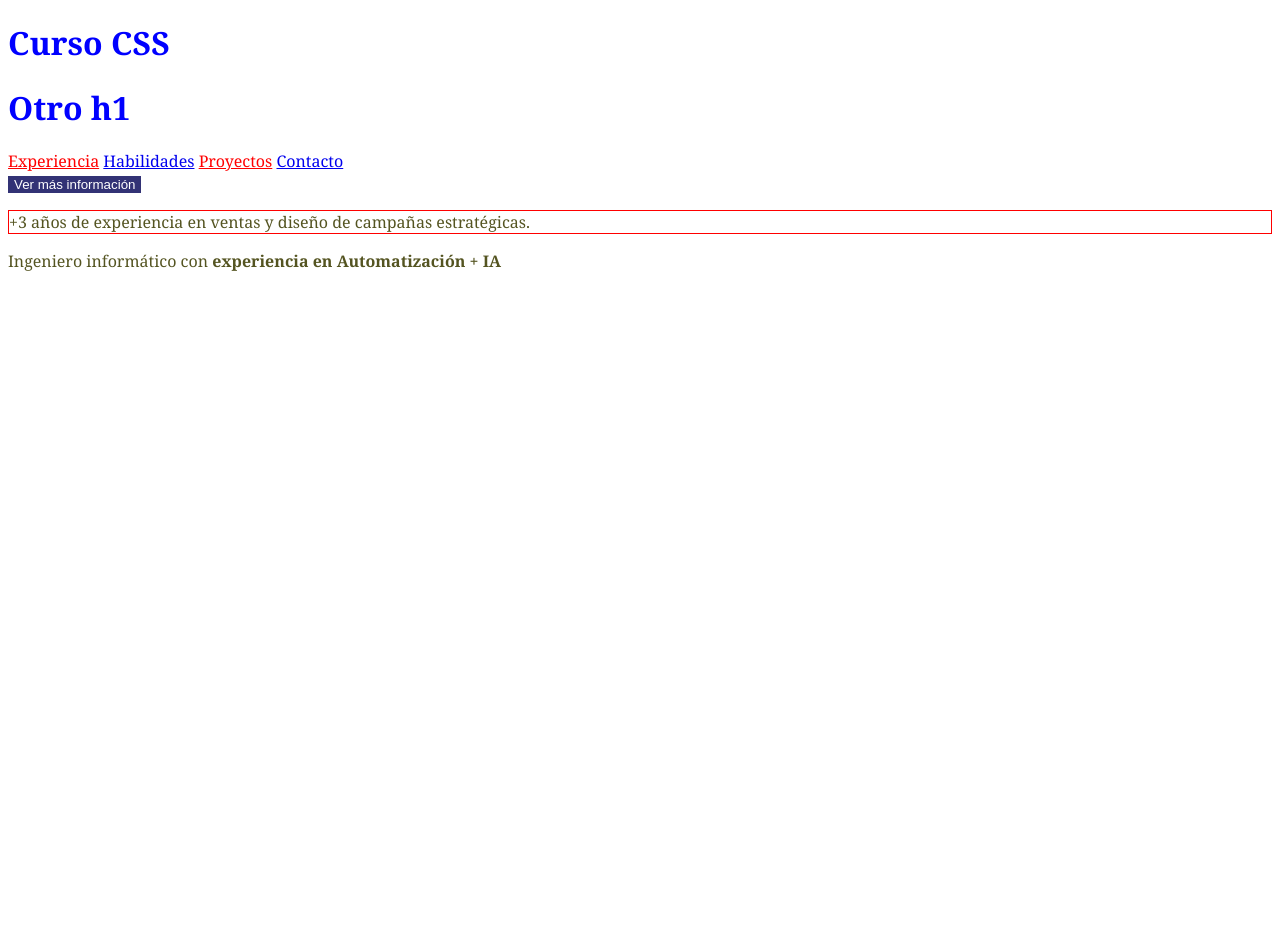
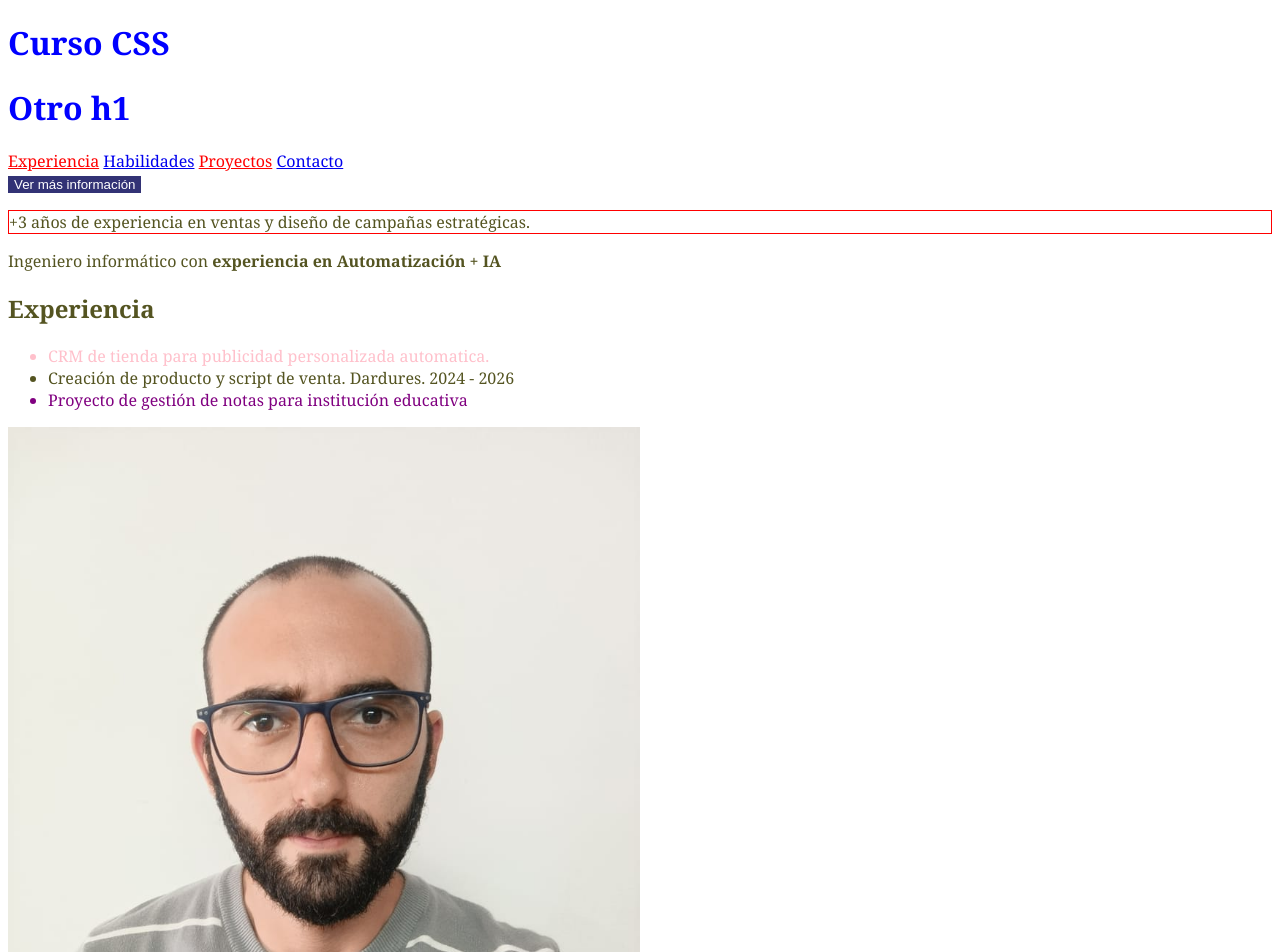
Before and after one commit to Flayted18/Curso_CSS, a plain HTML site: page index.html in a window 1280 px wide. Shown: the top 952 px of the page. Before the commit the page ends 800 px from the top, so only its background shows below. Drawn offline with Linux system fonts and the light colour scheme.

Commit message:
understanding cascade, priority, specificity.

```diff
--- a/index.html
+++ b/index.html
@@ -11,7 +11,6 @@
     <style>
         h1 {
             color: blue;
-
         }
 
         body {
@@ -22,6 +21,19 @@
 
         a.link {
             color: red;
+        }
+
+        .link:hover {
+            outline: 3px solid rgb(238, 110, 110);
+
+        }
+
+        li:first-child {
+            color: pink;
+        }
+
+        li:last-child {
+            color: purple;
         }
 
         #show {
@@ -70,10 +82,23 @@
             window.dialog.close();
         })
     </script>
-    <p class="description">+3 años de experiencia en ventas y diseño de campañas estratégicas.</p>
-    <p>Ingeniero informático con <strong>experiencia en Automatización + IA</strong></p>
+    <main>
+        <p class="description">+3 años de experiencia en ventas y diseño de campañas estratégicas.</p>
+        <p>Ingeniero informático con <strong>experiencia en Automatización + IA</strong></p>
 
-    <main>
+        <h2 id="experiencia">Experiencia</h2>
+
+        <ul>
+            <li>CRM de tienda para publicidad personalizada automatica.</li>
+            <li>Creación de producto y script de venta. Dardures. 2024 - 2026</li>
+            <li>Proyecto de gestión de notas para institución educativa</li>
+        </ul>
+        <div class="profilePicture">
+            <a download href="./foto_frente.jpeg">
+                <img width="50%" alt="Foto de perfil de frente meme" src="./foto_frente.jpeg">
+            </a>
+            <p>Foto de perfil seria y profesional. No lo dudes</p>
+        </div>
 
     </main>
 
```
Also changed, not shown: foto_frente.jpeg (added).
